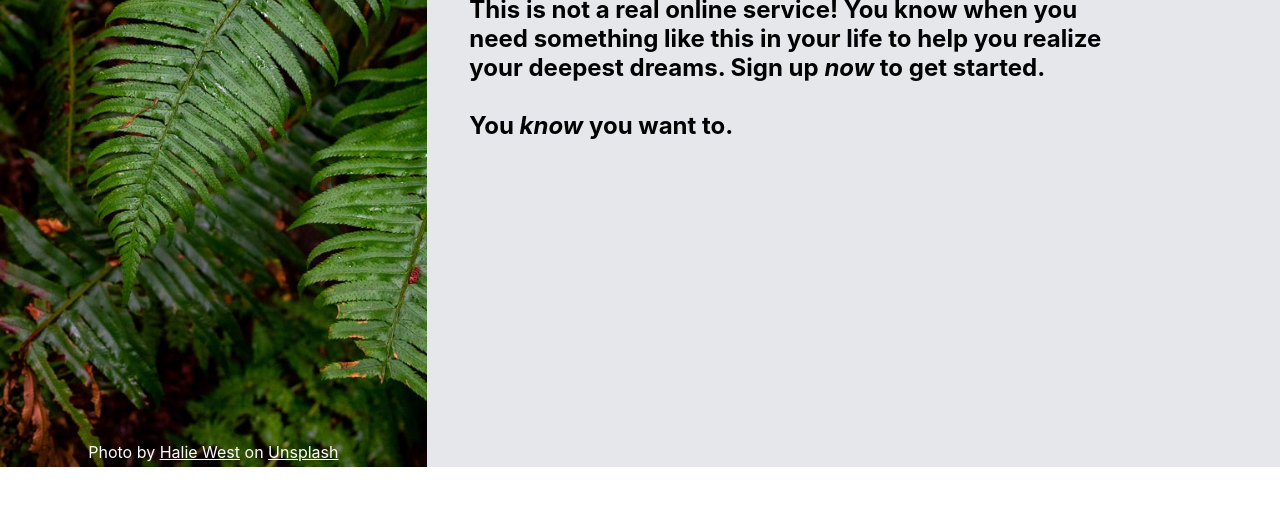
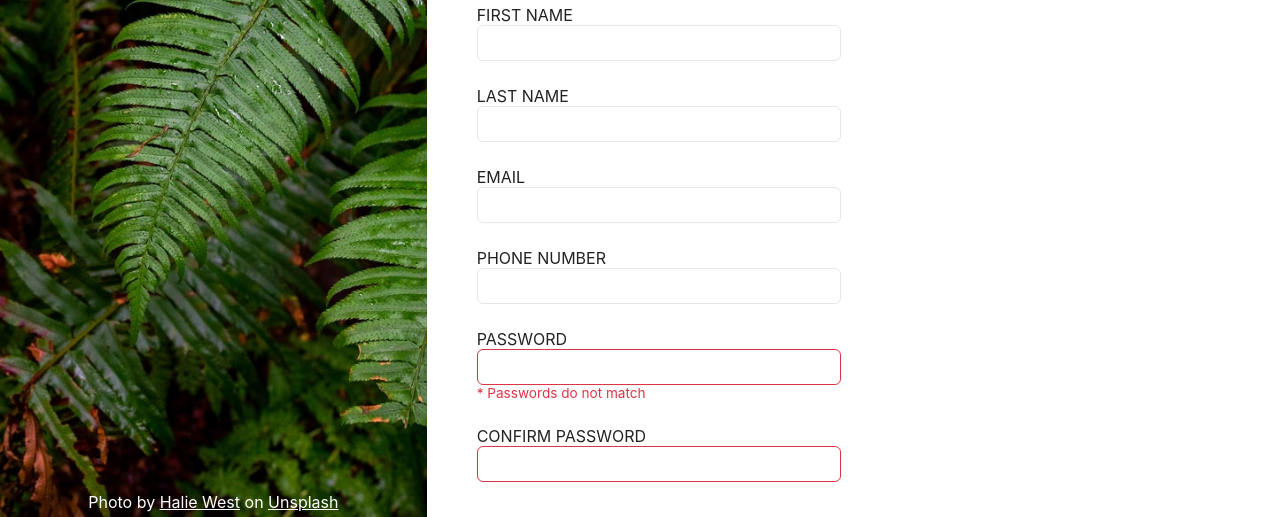
Before and after one commit to sprlm/basic-signup-form, a plain HTML site: page index.html in a window 1280 px wide. Shown: the part 333-850 px from the top of the page. Before the commit the page ends 800 px from the top, so only its background shows below. Drawn offline with Linux system fonts and the light colour scheme.

Commit message:
Add form inputs

```diff
--- a/index.html
+++ b/index.html
@@ -22,13 +22,55 @@
     </div>
   </div>
 
-  <div class="form-container">
+  <div class="content-container">
     <div class="header-text">
-      This is not a real online service! You know when you need something like
-      this in your life to help you realize your deepest dreams. Sign up
-      <em>now</em> to get started.
-      <br><br>
-      You <em>know</em> you want to.
+      <h2>
+        This is not a real online service! You know when you need something like
+        this in your life to help you realize your deepest dreams. Sign up
+        <em>now</em> to get started.
+        <br><br>
+        You <em>know</em> you want to.
+      </h2>
+    </div>
+
+    <div class="form-container">
+      <h2>Let's do this!</h2>
+
+      <form>
+        <div class="form-row">
+          <div class="form-group">
+            <label for="first-name">FIRST NAME</label>
+            <input type="text" id="first-name" class="form-input">
+          </div>
+          <div class="form-group">
+            <label for="last-name">LAST NAME</label>
+            <input type="text" id="last-name" class="form-input">
+          </div>
+        </div>
+
+        <div class="form-row">
+          <div class="form-group">
+            <label for="email">EMAIL</label>
+            <input type="email" id="email" class="form-input">
+          </div>
+          <div class="form-group">
+            <label for="number">PHONE NUMBER</label>
+            <input type="tel" id="number" class="form-input">
+          </div>
+        </div>
+
+        <div class="form-row">
+          <div class="form-group">
+            <label for="password">PASSWORD</label>
+            <input type="password" id="password" class="form-input error">
+            <div class="error-text">* Passwords do not match</div>
+          </div>
+          <div class="form-group">
+            <label for="confirm-pw">CONFIRM PASSWORD</label>
+            <input type="password" id="confirm-pw" class="form-input error">
+          </div>
+        </div>
+      </form>
     </div>
   </div>
 </body>
--- a/style.css
+++ b/style.css
@@ -29,7 +29,7 @@ body {
   background-size: cover;
 }
 
-.form-container {
+.content-container {
   display: flex;
   justify-content: center;
   flex-direction: column;
@@ -70,7 +70,49 @@ body {
 }
 
 .header-text {
-  padding: 0 20% 0 5%;
-  font-weight: bold;
-  font-size: 1.5rem;
+  padding: 0 200px 50px 50px;
 }
+
+.form-container {
+  padding: 0 50px 10px;
+  background-color: white;
+  color: #222;
+  box-shadow: 3px 3px 8px #aaa;
+}
+
+.form-row {
+  display: flex;
+  flex-wrap: wrap;
+  gap: 25px 75px;
+  margin: 25px 0;
+}
+
+.form-group {
+  display: flex;
+  flex-direction: column;
+}
+
+.form-input {
+  border: 1px solid var(--light-grey);
+  border-radius: 6px;
+  padding-left: 10px;
+  height: 2rem;
+  width: 350px;
+  font-size: 1rem;
+}
+
+.form-input:focus {
+  border-color: var(--blue);
+  outline: none;
+  box-shadow: 2px 2px 5px #ccc;
+}
+
+.error {
+  border-color: var(--red);
+  outline: none;
+}
+
+.error-text {
+  color: var(--red);
+  font-size: 0.85rem;
+}
```
